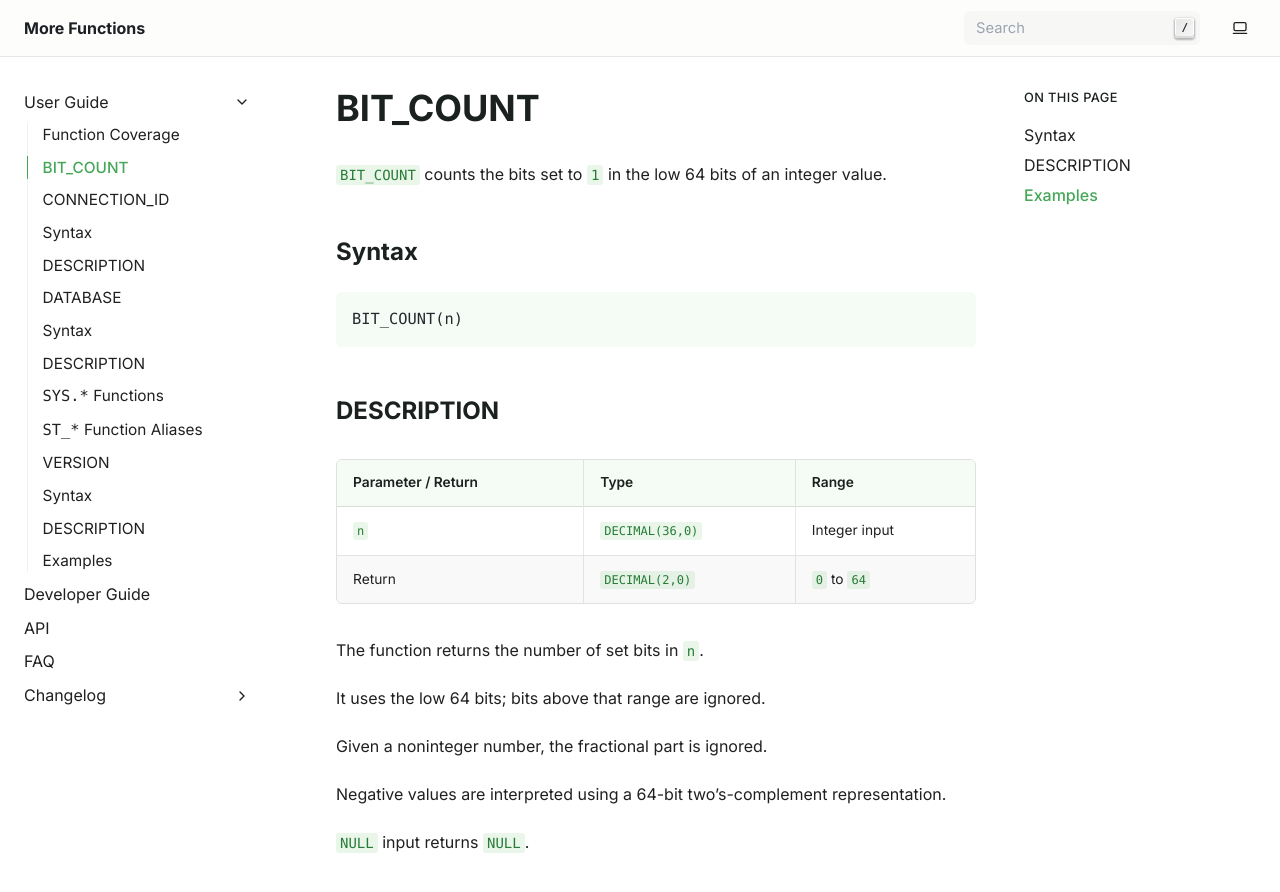
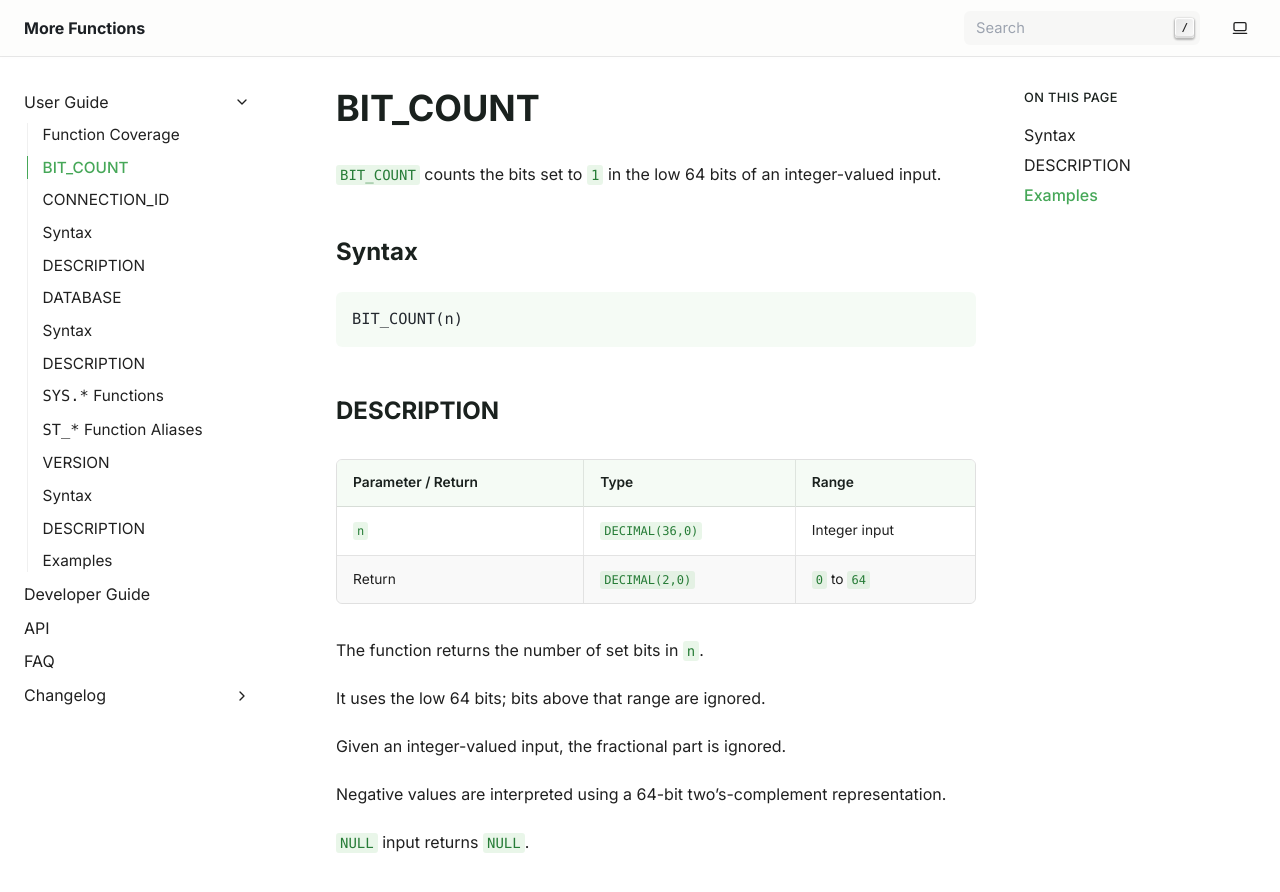
Before and after one commit to exasol-labs/more-functions, a Sphinx documentation site: the page built from doc/user_guide/functions/bit_count.rst, in a window 1280 px wide and 900 px high. Shown: the top 892 px of the window. Built offline with Sphinx 7.4.7, drawn with Linux system fonts in a browser that asks for light colours.

Commit message:
#9: Fixed the BIT_COUNT.

```diff
--- a/doc/user_guide/functions/bit_count.rst
+++ b/doc/user_guide/functions/bit_count.rst
@@ -3,7 +3,7 @@
 BIT_COUNT
 =========
 
-``BIT_COUNT`` counts the bits set to ``1`` in the low 64 bits of an integer value.
+``BIT_COUNT`` counts the bits set to ``1`` in the low 64 bits of an integer-valued input.
 
 Syntax
 ------
@@ -26,7 +26,7 @@ The function returns the number of set bits in ``n``.
 
 It uses the low 64 bits; bits above that range are ignored.
 
-Given a noninteger number, the fractional part is ignored.
+Given an integer-valued input, the fractional part is ignored.
 
 Negative values are interpreted using a 64-bit two's-complement representation.
 
```
Also changed, not shown: doc/system_requirements/scalar_functions/bit_count.md (+11 -11 lines), 1 other file.
